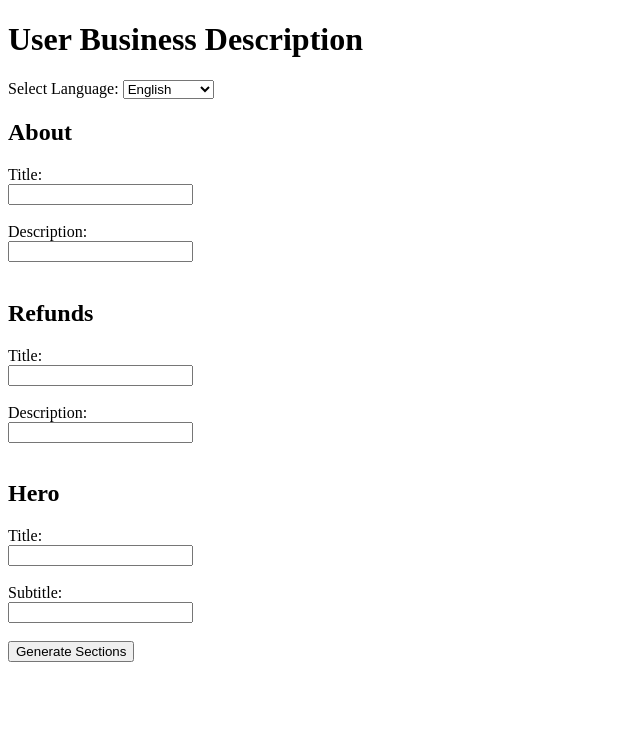
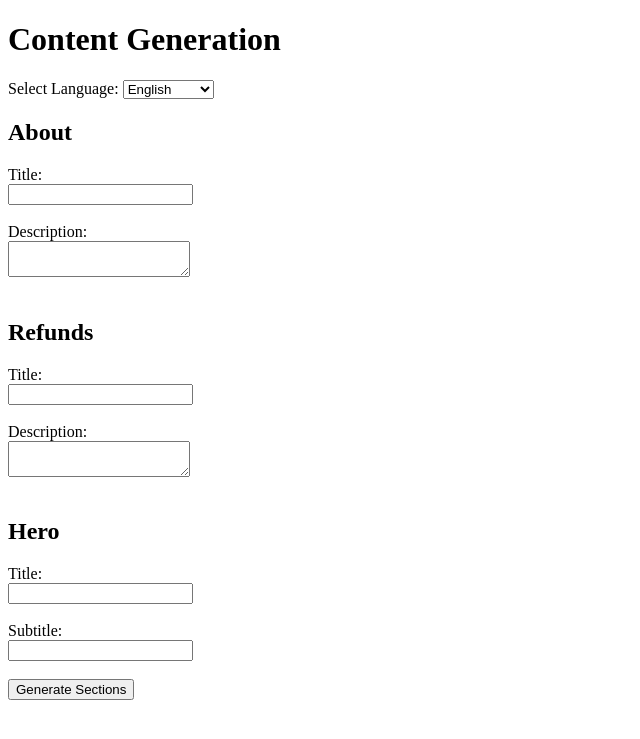
Before and after one commit to Calicifer/Docker, a Flask app: template templates/content_generation.html in a window 1280 px wide. Shown: the top 739 px of the page, without its empty margins (0-640 px from the left). Run offline with Flask 3, Linux system fonts and the light colour scheme; the template is opened without the code that fills it, so the values that code supplies are empty.

Commit message:
Version 1.2

```diff
--- a/main.py
+++ b/main.py
@@ -37,9 +37,6 @@ def home():
 def rephrase_prompt(text, num_values):
     rephrased_texts = []
 
-def rephrase_prompt(text, num_values):
-    rephrased_texts = []
-
     def rephrase_single(prompt):
         response = openai.Completion.create(
             engine="text-davinci-003",
@@ -63,6 +60,7 @@ def rephrase_prompt(text, num_values):
 @app.route('/rephraser', methods=['GET', 'POST'])
 @auth_required
 def rephraser():
+
     if request.method == 'POST':
         description = request.form.get('description')
         num_values = int(request.form.get('num_values'))
@@ -70,30 +68,6 @@ def rephraser():
         return render_template('result.html', rephrased_responses=rephrased_responses)
 
     return render_template('index.html')
-
-
-@app.route('/content_generation', methods=['GET', 'POST'])
-@auth_required
-def content_generation():
-    if request.method == 'POST':
-        # Process form data and generate sections
-        description = request.form.get('description')
-        section_names = request.form.getlist('section_name[]')
-        titles = request.form.getlist('title[]')
-        descriptions = request.form.getlist('description[]')
-
-        # Process other input fields and generate sections...
-        sections = {}
-        for i, section_name in enumerate(section_names):
-            sections[section_name] = {
-                "title": titles[i],
-                "description": descriptions[i]
-            }
-
-        # Render the result page with the generated sections
-        return render_template('content_generation_result.html', generated_sections=sections)
-
-    return render_template('content_generation.html')  # Display the input form for GET requests
 
 
 def generate_section_content(business_description, section_name, language):
@@ -122,9 +96,9 @@ def generate_section_content(business_description, section_name, language):
 
 
 # Your generate_section_content function here...
-
-@app.route('/content_generator', methods=['GET', 'POST'])
-def content_generator():
+@app.route('/content_generation', methods=['GET', 'POST'])
+@auth_required
+def content_generation():
     if request.method == 'POST':
         # Process form data and get field values
         about_title = request.form.get('about_title')
@@ -151,6 +125,10 @@ def content_generator():
 
         for section_name, title, description in sections:
             section_content = generate_section_content(description, section_name, language)  # Pass the language
+            print(f"Section Name: {section_name}")
+            print(f"Title: {title}")
+            print(f"Description: {description}")
+            print(f"Section Content:\n\n{section_content.strip()}\n\n")
             generated_sections.append((section_name, title, description, section_content))
 
         return render_template('content_generation_result.html', generated_sections=generated_sections)
@@ -159,4 +137,4 @@ def content_generator():
 
 
 if __name__ == '__main__':
-    app.run(host="0.0.0.0")
+    app.run(debug=True, host="0.0.0.0")
--- a/templates/content_generation.html
+++ b/templates/content_generation.html
@@ -1,11 +1,11 @@
 <!DOCTYPE html>
 <html>
 <head>
-    <title>User Business Description</title>
+    <title>Content Generation</title>
 </head>
 <body>
-    <h1>User Business Description</h1>
-    <form id="generate-form" action="/content_generator" method="post">
+    <h1>Content Generation</h1>
+    <form id="generate-form" action="/content_generation" method="post">
         <div>
             <label for="language">Select Language:</label>
             <select id="language" name="language">
@@ -32,7 +32,7 @@
             <input type="text" id="about_title" name="about_title"><br><br>
 
             <label for="about_description">Description:</label><br>
-            <input type="text" id="about_description" name="about_description"><br><br>
+            <textarea id="about_description" name="about_description"></textarea><br><br>
         </div>
 
         <div class="section">
@@ -41,7 +41,7 @@
             <input type="text" id="refunds_title" name="refunds_title"><br><br>
 
             <label for="refunds_description">Description:</label><br>
-            <input type="text" id="refunds_description" name="refunds_description"><br><br>
+            <textarea id="refunds_description" name="refunds_description"></textarea><br><br>
         </div>
 
         <div class="section">
--- a/templates/content_generation_result.html
+++ b/templates/content_generation_result.html
@@ -11,7 +11,7 @@
             <h2>{{ section_name }}</h2>
             <p><strong>Title:</strong> {{ title }}</p>
             <p><strong>Description:</strong> {{ description }}</p>
-            <p>{{ section_content }}</p>
+			<p>{{ section_content }}</p>
         </li>
         {% endfor %}
     </ul>
```
Also changed, not shown: 3 other files.
